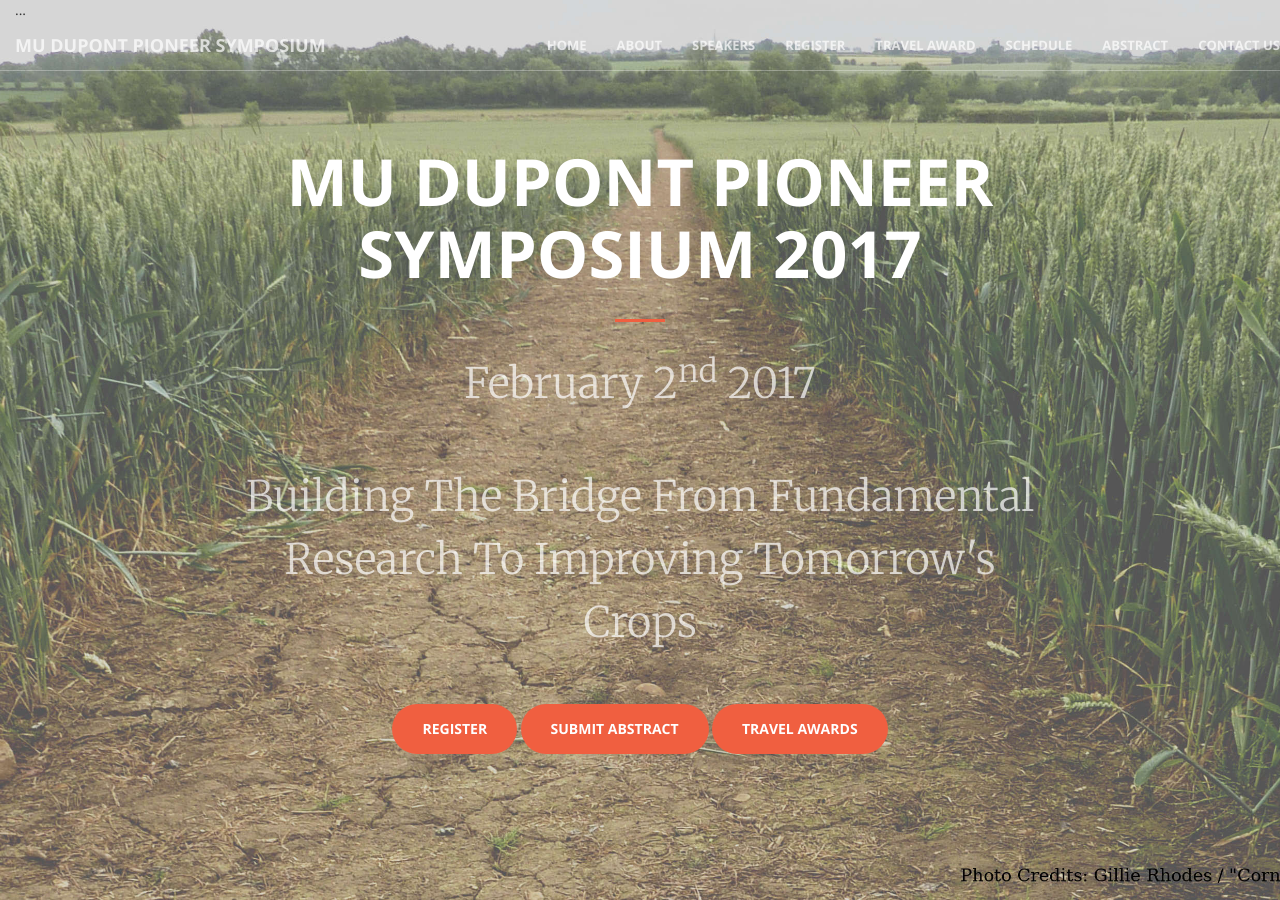
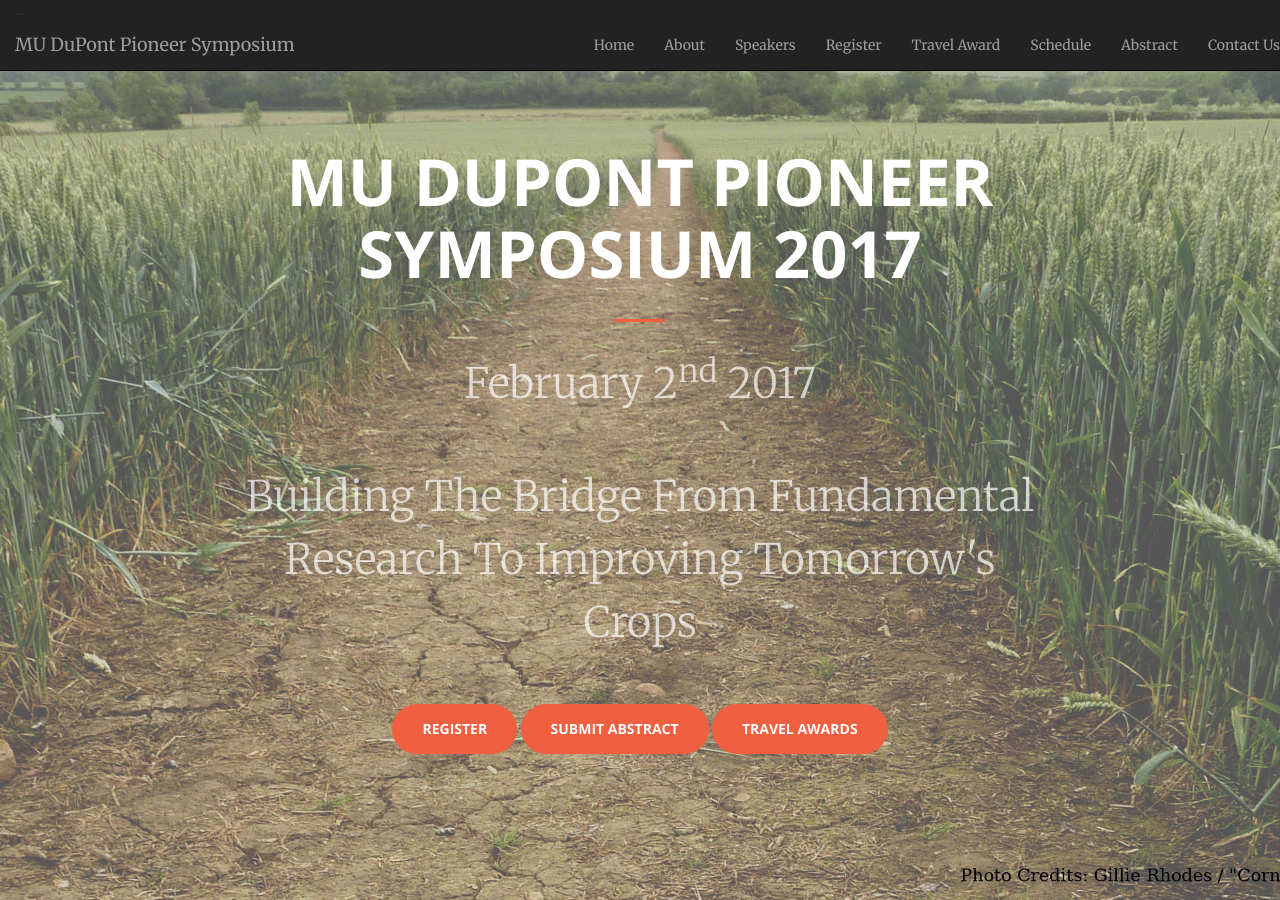
Before and after one commit to mupioneersymposium/mupioneersymposium.github.io, a Jekyll site: the page built from index.html, in a window 1280 px wide and 900 px high. Built offline with Jekyll 4.4.1, drawn with Linux system fonts in a browser that asks for light colours.

Commit message:
Update nav.html

```diff
--- a/_includes/nav.html
+++ b/_includes/nav.html
@@ -1,4 +1,4 @@
-<nav id="mainNav"  class="navbar navbar-default navbar-fixed-top affix-top">
+<nav id="mainNav"  class="navbar navbar-inverse navbar-fixed-top affix-top">
         <div class="container-fluid">... </div>
             <!-- Brand and toggle get grouped for better mobile display -->
         <div class="navbar-header">
```
